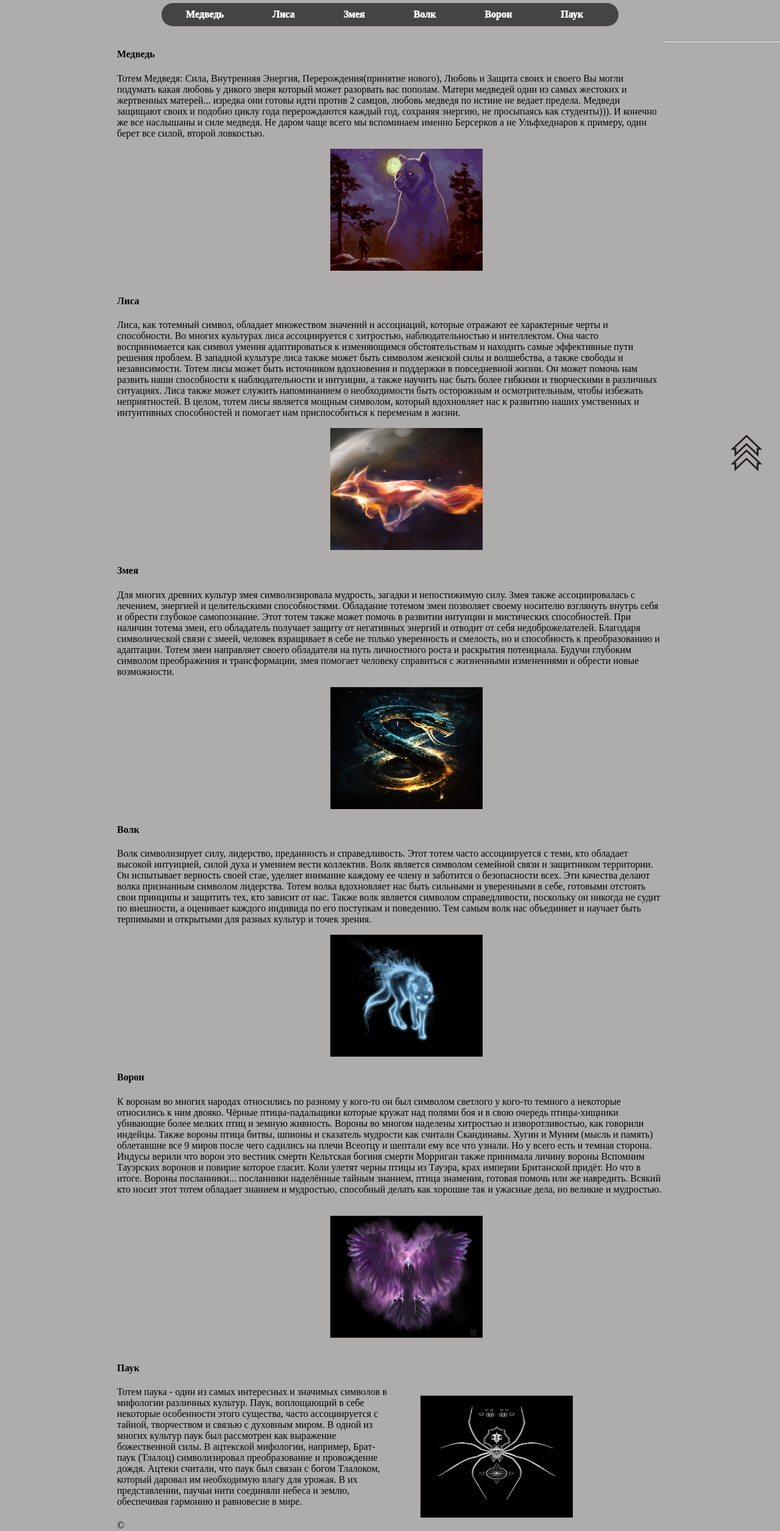
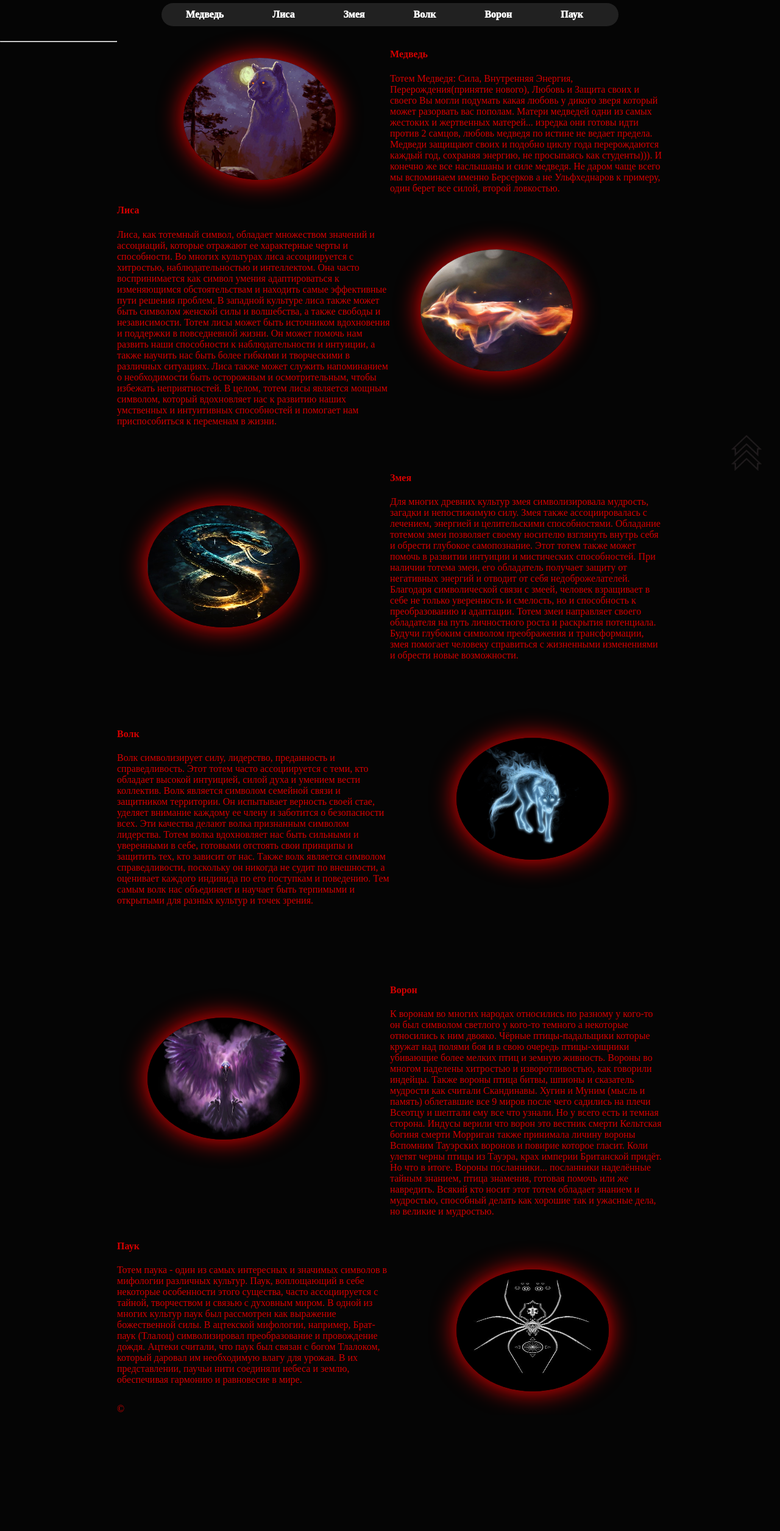
Before and after one commit to Ulfhednar3/Ulfhednar3.github.io, a PHP site: page / in a window 1280 px wide. Shown: the whole page at 61% size. After the commit the page ends 2316 px from the top, so only its background shows below. Run offline with PHP 8.4, Linux system fonts and the light colour scheme.

Commit message:
палирока
еще лучше

```diff
--- a/index.html
+++ b/index.html
@@ -17,17 +17,25 @@
             <a href="#S3"><li>Паук</li></a>
         </ul>
     </div>
-    <div class="bar1" id="B1">
+    <!--МЕДВЕДЬ-->
+    <div class="barBear" id="B1">
         <h4>Медведь</h4>
         <p>
             Тотем Медведя: Сила, Внутренняя Энергия, Перерождения(принятие нового), Любовь и Защита своих и своего
-            Вы могли подумать какая любовь у дикого зверя который может разорвать вас пополам. Матери медведей одни из самых жестоких и жертвенных матерей... изредка они готовы идти против 2 самцов, любовь медведя по истине не ведает предела. Медведи защищают своих и подобно циклу года перерождаются каждый год, сохраняя энергию, не просыпаясь как студенты))). И конечно же все наслышаны и силе медведя. Не даром чаще всего мы вспоминаем именно Берсерков а не Ульфхеднаров к примеру, один берет все силой, второй ловкостью.
-        </p>
-        <p>
-        <img src="Bear.jpg" class="m7">
+            Вы могли подумать какая любовь у дикого зверя который может разорвать вас пополам.
+            Матери медведей одни из самых жестоких и жертвенных матерей... изредка они готовы идти против 2 самцов, любовь медведя по истине не ведает предела.
+            Медведи защищают своих и подобно циклу года перерождаются каждый год, сохраняя энергию, не просыпаясь как студенты))).
+            И конечно же все наслышаны и силе медведя.
+            Не даром чаще всего мы вспоминаем именно Берсерков а не Ульфхеднаров к примеру, один берет все силой, второй ловкостью.
         </p>
     </div>
-    <div class="bar1" id="F1">
+    <div class="pictureBear">
+        <p style="text-align: center;">
+            <img src="Bear.jpg" class="r4">
+        </p>
+    </div>
+    <!--ЛИСА-->
+    <div class="barFox" id="F1">
         <h4>Лиса</h4>
         <p>
             Лиса, как тотемный символ, обладает множеством значений и ассоциаций, которые отражают ее характерные черты и способности.
@@ -36,9 +44,12 @@
             Тотем лисы может быть источником вдохновения и поддержки в повседневной жизни. Он может помочь нам развить наши способности к наблюдательности и интуиции, а также научить нас быть более гибкими и творческими в различных ситуациях. Лиса также может служить напоминанием о необходимости быть осторожным и осмотрительным, чтобы избежать неприятностей.
             В целом, тотем лисы является мощным символом, который вдохновляет нас к развитию наших умственных и интуитивных способностей и помогает нам приспособиться к переменам в жизни.
         </p>
-        <img src="Fox.jpg" class="m7">
     </div>
-    <div class="bar1" id="S2">
+    <div class="pictureFox">
+        <img src="Fox.jpg" class="r3">
+    </div>
+    <!--ЗМЕЯ-->
+    <div class="barSnake" id="S2">
         <h4>Змея</h4>
         <p>
         Для многих древних культур змея символизировала мудрость, загадки и непостижимую силу.
@@ -49,9 +60,12 @@
         Тотем змеи направляет своего обладателя на путь личностного роста и раскрытия потенциала.
         Будучи глубоким символом преображения и трансформации, змея помогает человеку справиться с жизненными изменениями и обрести новые возможности.
         </p>
-        <img src="Snake.jpg" class="m7">
     </div>
-    <div class="bar1" id="W1">
+    <div class="pictureSnake">
+        <img src="Snake.jpg" class="r3">
+    </div>
+    <!--ВОЛК-->
+    <div class="barWolf" id="W1">
         <h4>Волк</h4>
         <p>
             Волк символизирует силу, лидерство, преданность и справедливость.
@@ -62,10 +76,14 @@
              Также волк является символом справедливости, поскольку он никогда не судит по внешности, а оценивает каждого индивида по его поступкам и поведению.
             Тем самым волк нас объединяет и научает быть терпимыми и открытыми для разных культур и точек зрения.
         </p>
-        <img src="Wolf.jpg" class="m7">
-        <br>
     </div>
-    <div class="bar1" id="R1">
+    <div class="pictureWolf">
+        <p style="text-align: center;">
+            <img src="Wolf.jpg" class="r4">
+        </p>
+    </div>
+    <!--ВОРОН-->
+    <div class="barRaven" id="R1">
         <h4>Ворон</h4>
         <p>
             К воронам во многих народах относились по разному у кого-то он был символом светлого у кого-то темного а некоторые относились к ним
@@ -79,8 +97,11 @@
             Вспомним Тауэрских воронов и повирие которое гласит. Коли улетят черны птицы из Тауэра, крах империи Британской придёт.
             Но что в итоге. Вороны посланники... посланники наделённые тайным знанием, птица знамения, готовая помочь или же навредить. Всякий кто носит этот тотем обладает знанием и мудростью, способный делать как хорошие так и ужасные дела, но великие и мудростью.
         <p><br>
-        <img src="Raven.jpg" class="m7">
     </div>
+    <div class="pictureRaven">
+        <img src="Raven.jpg" class="r3">
+    </div>
+    <!--ПАУК-->
     <div class="barSpider" id="S3">
         <h4>Паук</h4>
         <p>
@@ -93,8 +114,11 @@
 
     </div>
     <div class="pictureSpider">
-        <img src="Spider.jpg" class="r3">
+        <p style="text-align: center;">
+            <img src="Spider.jpg" class="r4">
+        </p>
     </div>
+    <!--НАВЕРХ-->
     <div class="ar">
         <a href="#B1"><img src="strela2.png" alt=""></a>
     </div>
--- a/style.css
+++ b/style.css
@@ -1,23 +1,78 @@
 body{
-    background-color: #afacac;
+    background-color: #000000fa;
     margin: 0px;
+    color: #d60000;
 }
 img{
     width: 250px;
     height:200px;
 }
-
-.bar{
-    display: flex;
-    justify-content: center;
-}
-.bar1{
+footer{
     display: block;
     width: 70%;
     margin-left: 15%;
     float: left;
 }
-
+.bar{
+    display: flex;
+    justify-content: center;
+}
+.r1{
+    /*margin: 75px 0px 0px 50px;*/
+    margin-top: 50px;
+    margin-left: 5px;
+    border-radius: 50%;
+    box-shadow: 0px 0px 40px red;
+    width: 70%;
+    height: auto;
+}
+.barBear{
+    display: block;
+    width: 35%;
+    margin-right: 15%;
+    float: right;
+}
+.pictureBear{
+    display: block;
+    width: 35%;
+    float: right;
+}
+.barFox{
+    display: block;
+    width: 35%;
+    margin-left: 15%;
+    float: left;
+}
+.pictureFox{
+    display: block;
+    width: 35%;
+    float: left;
+    min-height: 420px;
+}
+.barSnake{
+    display: block;
+    width: 35%;
+    margin-right: 15%;
+    float: right;
+}
+.pictureSnake{
+    display: block;
+    width: 35%;
+    float: right;
+    min-height: 420px;
+}
+.barWolf{
+    display: block;
+    width: 35%;
+    margin-left: 15%;
+    float: left;
+}
+.pictureWolf{
+    display: block;
+    width: 35%;
+    float: left;
+    min-height: 420px;
+}
 .barSpider{
     display: block;
     width: 35%;
@@ -29,18 +84,37 @@ img{
     width: 35%;
     float: left;
 }
+.barRaven{
+    display: block;
+    width: 35%;
+    margin-right: 15%;
+    float: right;
+}
+.pictureRaven{
+    display: block;
+    width: 35%;
+    float: right;
+    min-height: 420px;
+}
 .m7{
     margin-left: 350px;
 }
 .r3{
-    padding: 75px 0px 0px 50px;
+    margin: 75px 0px 0px 50px;
+    border-radius: 50%;
+    box-shadow: 0px 0px 40px red;
+}
+.r4{
+    margin: 20px 0px 0px 20px;
+    border-radius: 50%;
+    box-shadow: 0px 0px 40px red;
 }
 .menu{
     border-radius: 25px;
     display: inline-flex;
     padding: 0px;
     height: 125%;
-    background-color: #444;
+    background-color: #212121;
     backdrop-filter: blur(10px);
     margin-top: 5px;
     width: 750px;
```
